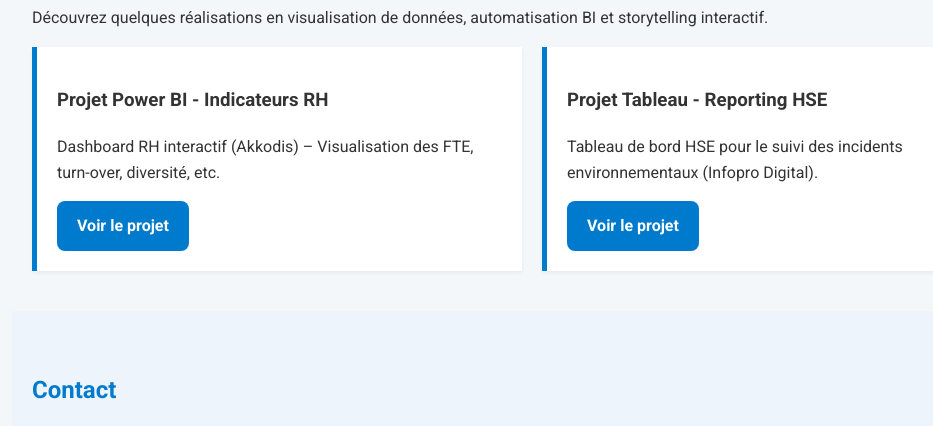
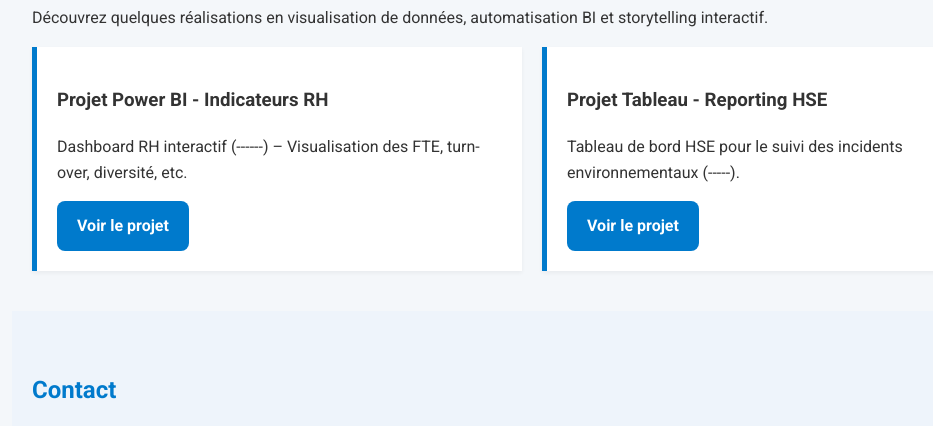
Before and after one commit to nassimaoukhelifa/mon-cv-site, a plain HTML site: page index.html in a window 1280 px wide. Shown: the part 3140-3566 px from the top of the page, without its empty margins (108-1041 px from the left). Drawn offline with Linux system fonts and the light colour scheme.

Commit message:
Add files via upload

```diff
--- a/index.html
+++ b/index.html
@@ -127,12 +127,12 @@
   <div class="portfolio-grid">
     <div class="project">
       <h3>Projet Power BI - Indicateurs RH</h3>
-      <p>Dashboard RH interactif (Akkodis) – Visualisation des FTE, turn-over, diversité, etc.</p>
+      <p>Dashboard RH interactif (------) – Visualisation des FTE, turn-over, diversité, etc.</p>
       <a href="#" class="btn-download">Voir le projet</a>
     </div>
     <div class="project">
       <h3>Projet Tableau - Reporting HSE</h3>
-      <p>Tableau de bord HSE pour le suivi des incidents environnementaux (Infopro Digital).</p>
+      <p>Tableau de bord HSE pour le suivi des incidents environnementaux (-----).</p>
       <a href="#" class="btn-download">Voir le projet</a>
     </div>
     <!-- Tu peux dupliquer ces blocs pour chaque nouveau projet -->
```
